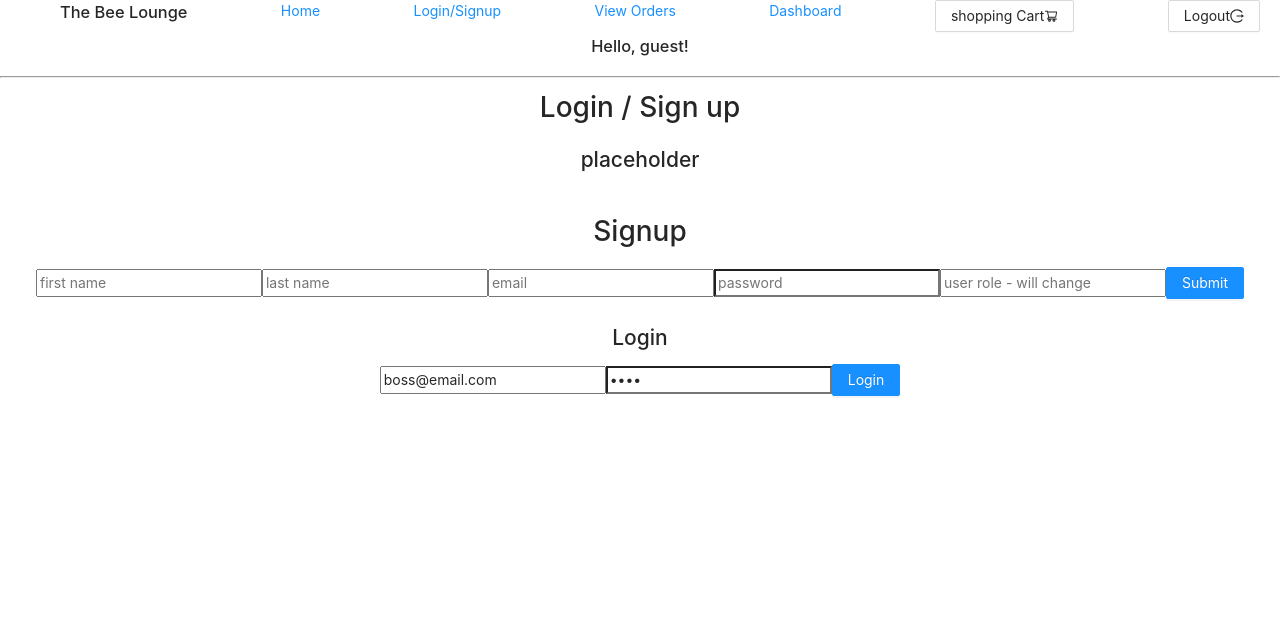
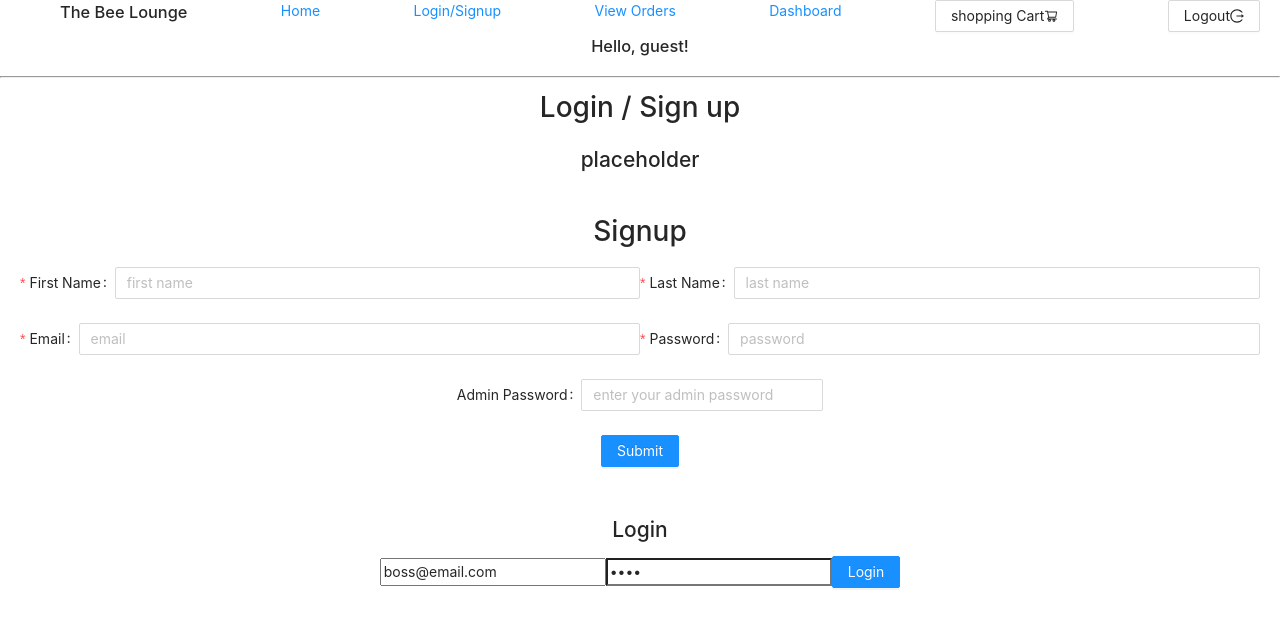
Before and after one commit to wtharden3/beeshop-client, a React (Create React App) app: page /login in a window 1280 px wide. Shown: the top 626 px of the page. Built offline with nearby package versions, Linux system fonts and the light colour scheme.

Commit message:
antd form added to Sign up (some form validation) and styling

```diff
--- a/package.json
+++ b/package.json
@@ -3,6 +3,7 @@
   "version": "0.1.0",
   "private": true,
   "dependencies": {
+    "@ant-design/colors": "^5.0.1",
     "@ant-design/icons": "^4.3.0",
     "@material-ui/core": "^4.11.2",
     "@material-ui/icons": "^4.11.2",
--- a/src/Components/Auth/Login.tsx
+++ b/src/Components/Auth/Login.tsx
@@ -1,8 +1,9 @@
 import { Component, FormEvent } from 'react';
 import APIURL from '../../helpers/environment';
 // import Button from '@material-ui/core/Button';
-import { Alert } from 'antd';
-import { Button } from 'antd';
+// import { Alert } from 'antd';
+import { Form, Input, Button, Checkbox } from 'antd';
+
 
 type LoginProps = {
   setToken: (data: string, name: string) => void;
@@ -27,13 +28,13 @@ class Login extends Component<LoginProps, LoginState> {
   }
 
   showSuccessFeedback = () => {
-    return (
-      <Alert
-        message="Success Text"
-        description="You Successfully Logged in!"
-        type="success"
-      />
-    );
+    // return (
+    //   <Alert
+    //     message="Success Text"
+    //     description="You Successfully Logged in!"
+    //     type="success"
+    //   />
+    // );
   };
 
   handleSubmit = (e: FormEvent) => {
--- a/src/Components/Auth/Signup.tsx
+++ b/src/Components/Auth/Signup.tsx
@@ -1,7 +1,6 @@
-import { Component, FormEvent} from 'react';
+import { Component, FormEvent } from 'react';
 import APIURL from '../../helpers/environment';
-import { Button } from 'antd';
-
+import { Row, Col, Form, Input, Button, Checkbox } from 'antd';
 
 type SignUpState = {
   firstName: string;
@@ -11,9 +10,7 @@ type SignUpState = {
   userRole: string;
 };
 
-type SignUpProps = {
-
-}
+type SignUpProps = {};
 
 class Signup extends Component<SignUpProps, SignUpState> {
   constructor(props: SignUpProps) {
@@ -23,14 +20,14 @@ class Signup extends Component<SignUpProps, SignUpState> {
       lastName: '',
       email: '',
       password: '',
-      userRole: '',
+      userRole: 'customer',
     };
 
     this.handleSubmit = this.handleSubmit.bind(this);
   }
 
-  handleSubmit = (e: FormEvent) => {
-    e.preventDefault();
+  handleSubmit = () => {
+   //e.preventDefault();
     //fetch and set value
     const firstName: string = this.state.firstName;
     const lastName: string = this.state.lastName;
@@ -59,8 +56,8 @@ class Signup extends Component<SignUpProps, SignUpState> {
     })
       .then(res => res.json())
       .then(data => {
-      console.log('submit data', data)
-      console.log('data.user', data.user)
+        console.log('submit data', data);
+        console.log('data.user', data.user);
       });
   };
 
@@ -68,36 +65,114 @@ class Signup extends Component<SignUpProps, SignUpState> {
     return (
       <div>
         <h1>Signup</h1>
-        <form onSubmit={this.handleSubmit}>
-          <input
+        <Form onFinish={this.handleSubmit}>
+          <Row
+            style={{ marginLeft: '20px', marginRight: '20px' }}
+            justify="space-around"
+          >
+            <Col xs={24} sm={12}>
+              <Form.Item
+                label="First Name"
+                name="firstName"
+                rules={[
+                  {
+                    required: true,
+                    message: 'Please input your first name!',
+                  },
+                ]}
+              >
+                <Input
                   placeholder="first name"
                   value={this.state.firstName}
-            onChange={(e) => this.setState({ firstName: e.target.value })}
+                  onChange={e => this.setState({ firstName: e.target.value })}
                 />
-          <input
+              </Form.Item>
+            </Col>
+            <Col xs={12}>
+              <Form.Item
+                label="Last Name"
+                name="lastName"
+                rules={[
+                  {
+                    required: true,
+                    message: 'Please input your last name!',
+                  },
+                ]}
+              >
+                <Input
                   placeholder="last name"
                   value={this.state.lastName}
-            onChange={(e) => this.setState({ lastName: e.target.value })}
+                  onChange={e => this.setState({ lastName: e.target.value })}
                 />
-          <input
+              </Form.Item>
+            </Col>
+            <Col xs={24} sm={12}>
+              <Form.Item
+                label="Email"
+                name="email"
+                rules={[
+                  {
+                    required: true,
+                    message: 'Please input your email!',
+                  },
+                ]}
+              >
+                <Input
                   type="email"
                   placeholder="email"
                   value={this.state.email}
-            onChange={(e) => this.setState({ email: e.target.value })}
+                  onChange={e => this.setState({ email: e.target.value })}
                 />
-          <input
+              </Form.Item>
+            </Col>
+            <Col xs={24} sm={12}>
+              <Form.Item
+                label="Password"
+                name="password"
+                rules={[
+                  {
+                    required: true,
+                    message: 'Please input your password!',
+                  },
+                ]}
+              >
+                <Input
                   type="password"
                   placeholder="password"
                   value={this.state.password}
-            onChange={(e) => this.setState({ password: e.target.value })}
+                  onChange={e => this.setState({ password: e.target.value })}
                 />
-          <input
-            placeholder="user role - will change"
+              </Form.Item>
+            </Col>
+
+            <Form.Item
+              label="Admin Password"
+              name="userRole"
+              rules={[
+                {
+                  required: false,
+                  message: 'Please input your admin password!',
+                },
+              ]}
+            >
+              <Input
+                type="password"
+                placeholder="enter your admin password"
                 value={this.state.userRole}
-            onChange={(e) => this.setState({ userRole: e.target.value })}
+                onChange={e => this.setState({ userRole: e.target.value })}
               />
-          <Button type="primary" onClick={this.handleSubmit}>Submit</Button>
-        </form>
+            </Form.Item>
+            <Col span={24}>
+              <Form.Item>
+                <Button type="primary" htmlType="submit">
+                  {' '}
+                  {/**onClick={this.handleSubmit} */}
+                  Submit
+                </Button>
+              </Form.Item>
+            </Col>
+          </Row>
+        </Form>
       </div>
     );
   }
--- a/src/Components/Home/Cart.tsx
+++ b/src/Components/Home/Cart.tsx
@@ -159,7 +159,7 @@ class Cart extends Component<CartProps, CartState> {
           <div>
             {this.props.cart.length > 0 ? (
               this.props.cart.map((item: CartObj, index: number) => (
-                <ul key={index}>
+                <ul className="noDecor" key={index}>
                   <li>{item.productName}</li>
                   <li>{item.productQuantity}</li>
                   <li>{item.productCost}</li>
--- a/src/Components/Home/Navbar.tsx
+++ b/src/Components/Home/Navbar.tsx
@@ -5,8 +5,8 @@ import Home from './Home';
 import Cart from './Cart';
 import Orders from '../Order/Orders';
 import ProductsPortal from '../Product/ProductsPortal';
-import { Button } from 'antd';
 import { ShoppingCartOutlined, LogoutOutlined } from '@ant-design/icons';
+import {Button} from 'antd';
 
 type NavbarProps = {
   token: string;
```
Also changed, not shown: src/Components/Home/Home.tsx (+1 -15 lines), 1 other file (tests, documents, lock files or other folders). Lines whose indentation alone changed are shown as unchanged.
